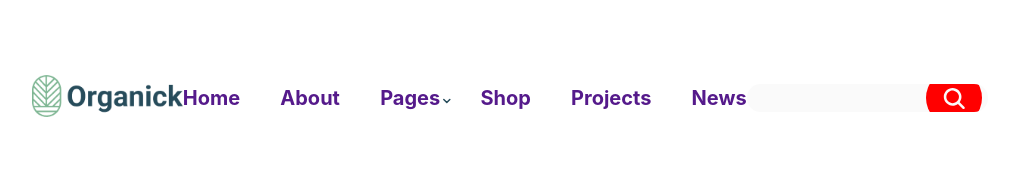
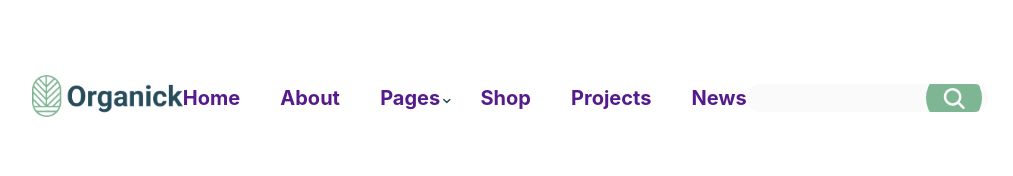
Before and after one commit to Vladimir-Maselskiy/sswu-shop-final-front, a React (Create React App) app: page / in a window 1280 px wide. Shown: the top 176 px of the page, without its empty margins (130-1143 px from the left). Built offline with nearby package versions, Linux system fonts and the light colour scheme.

Commit message:
feat: add mixin round button

```diff
--- a/src/components/SearchBar/SearchBar.scss
+++ b/src/components/SearchBar/SearchBar.scss
@@ -1,5 +1,6 @@
 @import '../../styles/variables';
 @import '../../styles//base';
+@import '../../styles/mixins';
 
 .header-search-bar {
   position: relative;
@@ -15,21 +16,26 @@
   font-size: 22px;
   line-height: 3;
   border: none;
-  background-color: $first-background-color;
+  background-color: $second-background-color;
   padding-left: 40px;
   padding-right: 80px;
 }
 .header-search-icon {
+  @include getRoundIconButton(
+    56px,
+    $first-background-color,
+    '../../images/search.svg'
+  );
   position: absolute;
   top: 50%;
   right: 6px;
   transform: translateY(-50%);
-  width: 56px;
-  height: 56px;
-  border-radius: 50%;
-  background-color: red;
-  background-image: url('../../images/search.svg');
-  background-position: center;
-  background-repeat: no-repeat;
-  cursor: pointer;
+  //   width: 56px;
+  //   height: 56px;
+  //   border-radius: 50%;
+  //   background-color: red;
+  //   background-image: url('../../images/search.svg');
+  //   background-position: center;
+  //   background-repeat: no-repeat;
+  //   cursor: pointer;
 }
--- /dev/null
+++ b/src/styles/_mixins.scss
@@ -0,0 +1,10 @@
+@mixin getRoundIconButton($size, $bgColor, $url) {
+  width: $size;
+  height: $size;
+  border-radius: 50%;
+  background-color: $bgColor;
+  background-image: url($url);
+  background-position: center;
+  background-repeat: no-repeat;
+  cursor: pointer;
+}
--- a/src/styles/_variables.scss
+++ b/src/styles/_variables.scss
@@ -1,12 +1,12 @@
 $first-accent-color: #274c5b;
-$second-accent-color: #7eb693;
 $first-text-color: #efd372;
 $second-text-color: #d4d4d4;
 $third-text-color: #f9f8f8;
 $fourth-text-color: #eff6f1;
 $fifth-text-color: #525c60;
 // ---------
-$first-background-color: #fafafa;
+$first-background-color: #7eb693;
+$second-background-color: #fafafa;
 $white-color: rgba(255, 255, 255, 1);
 //
 // no use-colors
```
